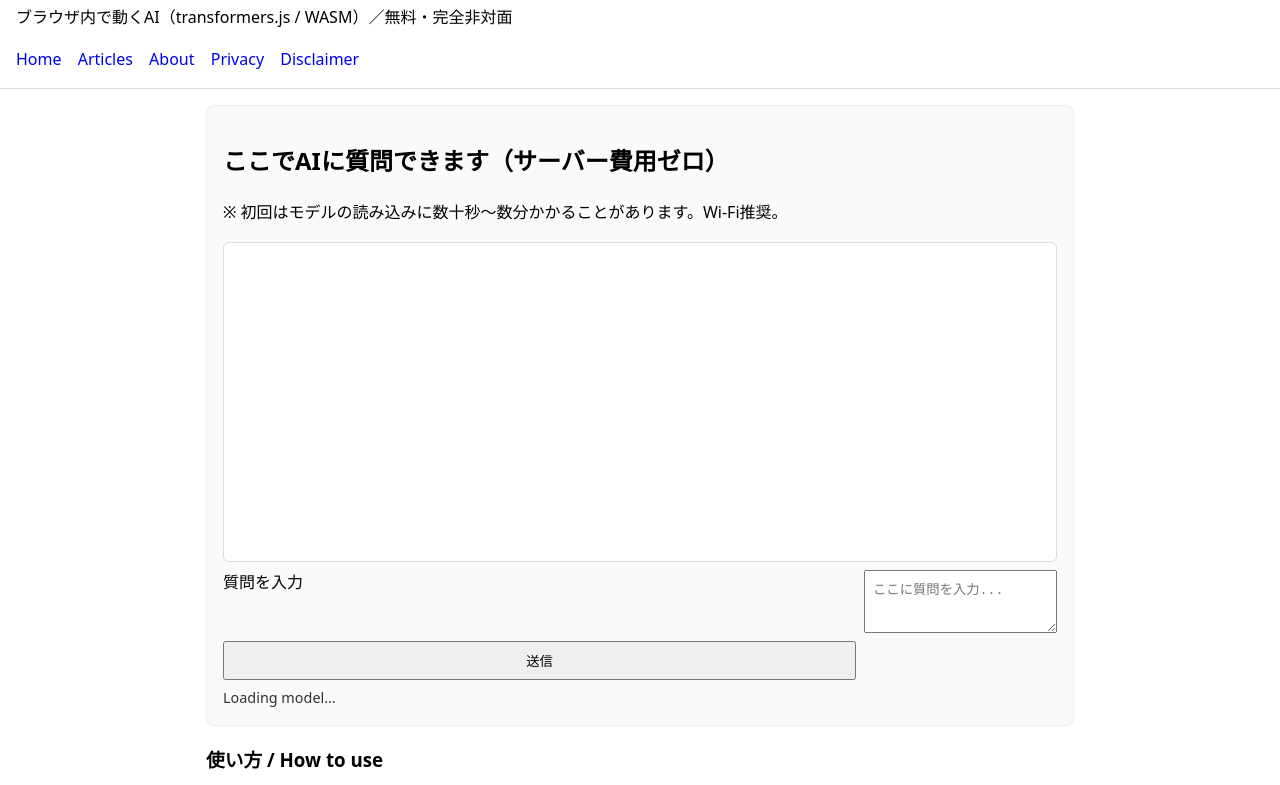
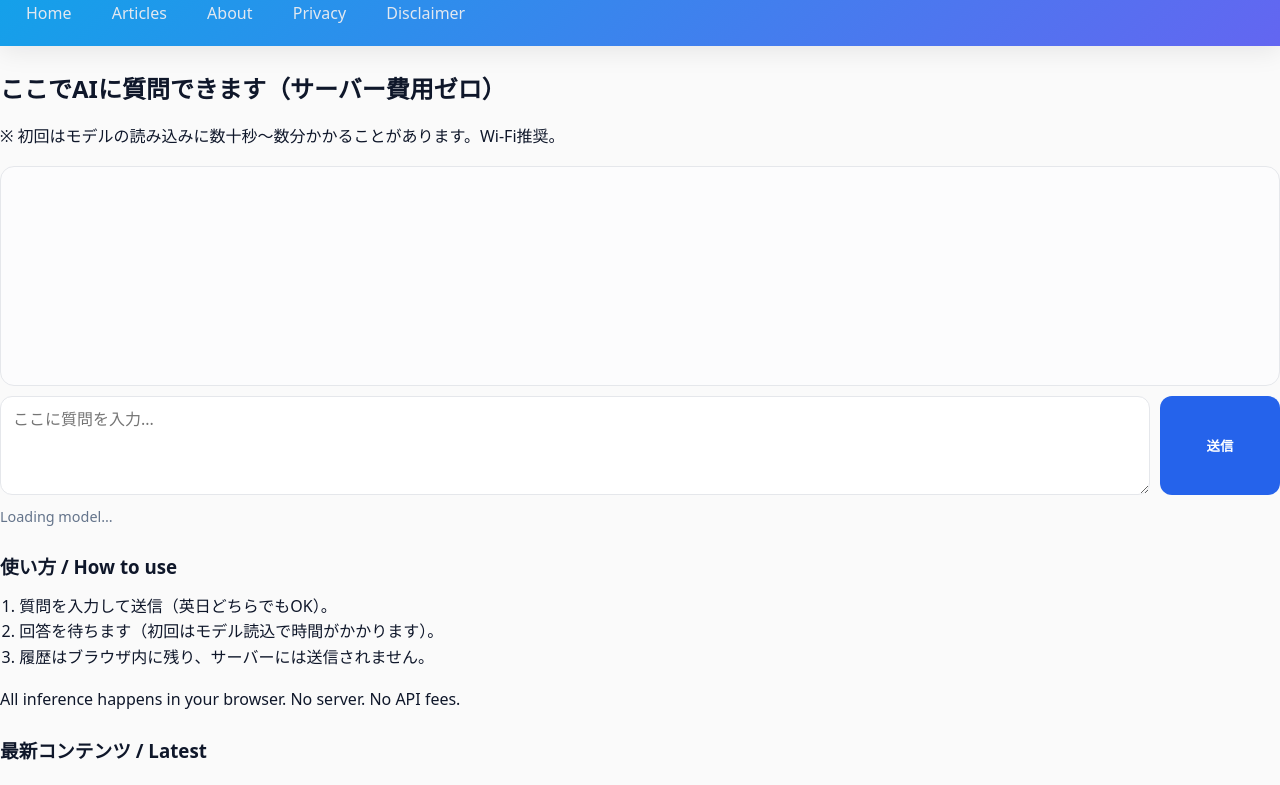
Before and after one commit to s06659333-tech/niche, a plain HTML site: page index.html in a window 1280 px wide. Shown: the part 105-890 px from the top of the page. Drawn offline with Linux system fonts and the light colour scheme.

Commit message:
Update styles.css

```diff
--- a/assets/css/styles.css
+++ b/assets/css/styles.css
@@ -1,21 +1,156 @@
-/* Minimal, clean styles */
-:root { --maxw: 900px; }
+/* --- Reset & base --- */
 * { box-sizing: border-box; }
-body { font-family: system-ui, -apple-system, Segoe UI, Roboto, Noto Sans JP, sans-serif; margin: 0; line-height: 1.6; }
-.site-header, .site-footer { padding: 16px; border-bottom: 1px solid #ddd; }
-.site-footer { border-top: 1px solid #ddd; border-bottom: 0; }
-.site-header nav a { margin-right: 12px; text-decoration: none; }
-main { max-width: var(--maxw); margin: 0 auto; padding: 16px; }
-.hero { background: #fafafa; padding: 16px; border: 1px solid #eee; border-radius: 8px; }
-.chat { margin-top: 12px; }
-.chat-log { border: 1px solid #ddd; border-radius: 6px; padding: 12px; height: 320px; overflow: auto; background: #fff; }
-.msg { margin: 8px 0; }
-.msg.user { text-align: right; }
-.msg.assistant { text-align: left; }
-.chat-form { display: grid; grid-template-columns: 1fr auto; gap: 8px; margin-top: 8px; }
-#user-input { width: 100%; padding: 8px; }
-#send-btn { padding: 8px 16px; }
-.status { font-size: 0.9em; opacity: 0.8; margin-top: 6px; }
-.page { background: #fff; padding: 16px; border: 1px solid #eee; border-radius: 8px; }
-.latest ul { list-style: none; padding-left: 0; }
-.latest li { margin-bottom: 6px; }
+html, body { height: 100%; }
+body {
+  margin: 0;
+  font-family: system-ui, -apple-system, "Segoe UI", Roboto, "Noto Sans JP", Arial, sans-serif;
+  line-height: 1.6;
+  color: #0f172a;               /* slate-900 */
+  background: #fafafa;
+}
+
+/* Color tokens */
+:root{
+  --bg: #ffffff;
+  --muted: #64748b;             /* slate-500 */
+  --primary: #2563eb;           /* blue-600 */
+  --primary-600: #1d4ed8;
+  --ring: 0 0 0 3px rgba(37,99,235,.15);
+  --border: #e5e7eb;            /* gray-200 */
+  --card: #ffffff;
+  --shadow: 0 10px 30px rgba(2,6,23,.06), 0 2px 6px rgba(2,6,23,.04);
+}
+
+/* Container & layout */
+.container{
+  max-width: 1080px;
+  margin: 0 auto;
+  padding: 24px 20px 64px;
+}
+.site-header{
+  background: linear-gradient(135deg,#0ea5e9, #6366f1);
+  color: #fff;
+  padding: 28px 0 20px;
+  margin-bottom: 22px;
+  box-shadow: 0 6px 24px rgba(2,6,23,.08);
+}
+.site-header .inner{
+  max-width: 1080px; margin: 0 auto; padding: 0 20px;
+  display:flex; align-items:center; justify-content:space-between; gap:16px; flex-wrap:wrap;
+}
+.site-header h1{
+  font-size: clamp(22px, 3vw + 8px, 32px);
+  font-weight: 800;
+  letter-spacing: .02em;
+  margin: 0;
+}
+.tagline{ margin: 2px 0 0; color: #e2e8f0; font-size: .95rem; }
+
+/* Nav */
+nav a{
+  color: #e2e8f0;
+  text-decoration: none;
+  margin-left: 16px;
+  padding: 6px 10px;
+  border-radius: 10px;
+  transition: all .18s ease;
+}
+nav a:hover{
+  background: rgba(255,255,255,.14);
+  color: #fff;
+}
+
+/* Sections / cards */
+section{ margin: 24px 0; }
+.card{
+  background: var(--card);
+  border: 1px solid var(--border);
+  border-radius: 18px;
+  box-shadow: var(--shadow);
+  padding: 18px;
+}
+.hero h2{
+  margin: 0 0 6px;
+  font-size: clamp(18px, 2.2vw + 8px, 24px);
+}
+.subtle{ color: var(--muted); font-size: .95rem; }
+
+/* Chat UI */
+.chat{
+  display: grid;
+  gap: 10px;
+  margin-top: 12px;
+}
+.chat-log{
+  min-height: 220px;
+  background: #fcfcfd;
+  border: 1px solid var(--border);
+  border-radius: 14px;
+  padding: 12px;
+  overflow: auto;
+}
+.chat-form{
+  display: grid;
+  grid-template-columns: 1fr 120px;
+  gap: 10px;
+  align-items: start;
+}
+.chat-form textarea{
+  width: 100%;
+  resize: vertical;
+  min-height: 56px;
+  font: inherit;
+  padding: 10px 12px;
+  border: 1px solid var(--border);
+  border-radius: 12px;
+  outline: none;
+  background: #fff;
+}
+.chat-form textarea:focus{ box-shadow: var(--ring); border-color: #c7d2fe; }
+#send-btn{
+  align-self: stretch;
+  border: none;
+  border-radius: 12px;
+  background: var(--primary);
+  color: #fff;
+  font-weight: 700;
+  letter-spacing: .02em;
+  cursor: pointer;
+  transition: transform .08s ease, background .2s ease, box-shadow .2s ease;
+}
+#send-btn:hover{ background: var(--primary-600); }
+#send-btn:active{ transform: translateY(1px); }
+.status{
+  font-size: .9rem; color: var(--muted);
+}
+
+/* Lists & headlines */
+h3{ margin: 0 0 12px; }
+ol{ padding-left: 1.2rem; margin: 8px 0 0; }
+.latest ul, #latest-list{ list-style: none; padding-left: 0; margin: 0; }
+.latest li{
+  padding: 10px 12px;
+  border-bottom: 1px dashed var(--border);
+}
+.latest li a{ text-decoration: none; color: #0f172a; }
+.latest li a:hover{ text-decoration: underline; }
+
+/* Footer */
+.site-footer{
+  margin-top: 36px;
+  padding: 24px 0;
+  color: var(--muted);
+  text-align: center;
+  border-top: 1px solid var(--border);
+}
+
+/* Utilities */
+.sr-only{
+  position:absolute; width:1px; height:1px; padding:0; margin:-1px; overflow:hidden; clip:rect(0,0,0,0); white-space:nowrap; border:0;
+}
+
+/* Responsive tweaks */
+@media (max-width: 680px){
+  .chat-form{ grid-template-columns: 1fr; }
+  #send-btn{ height: 44px; }
+}
```
